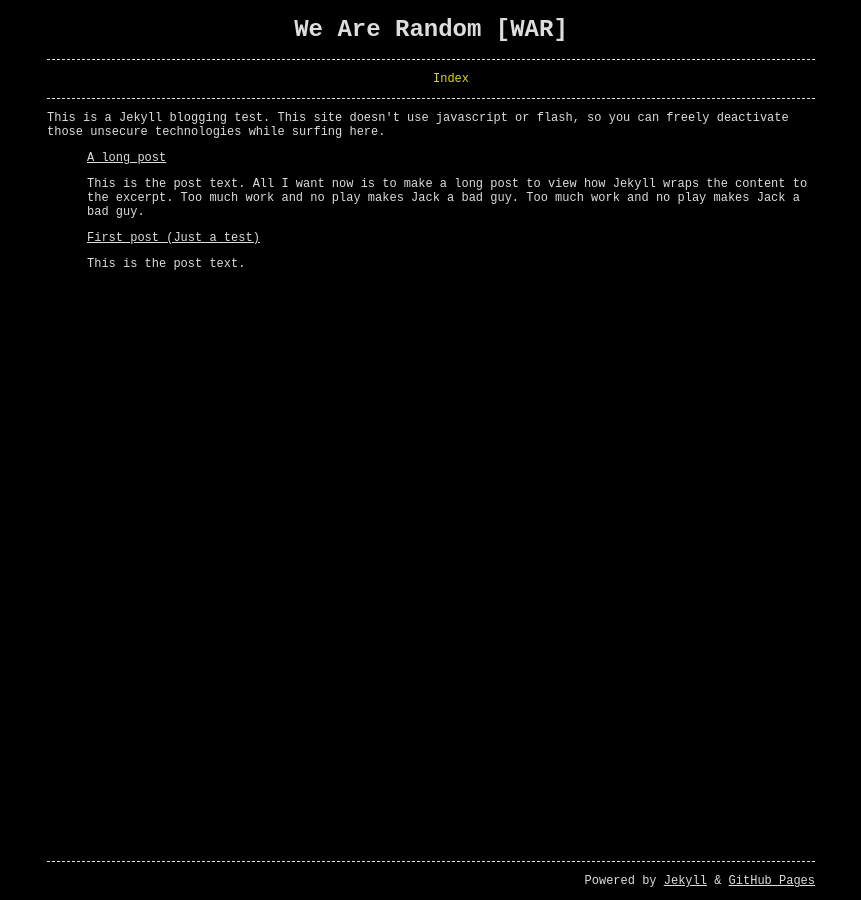
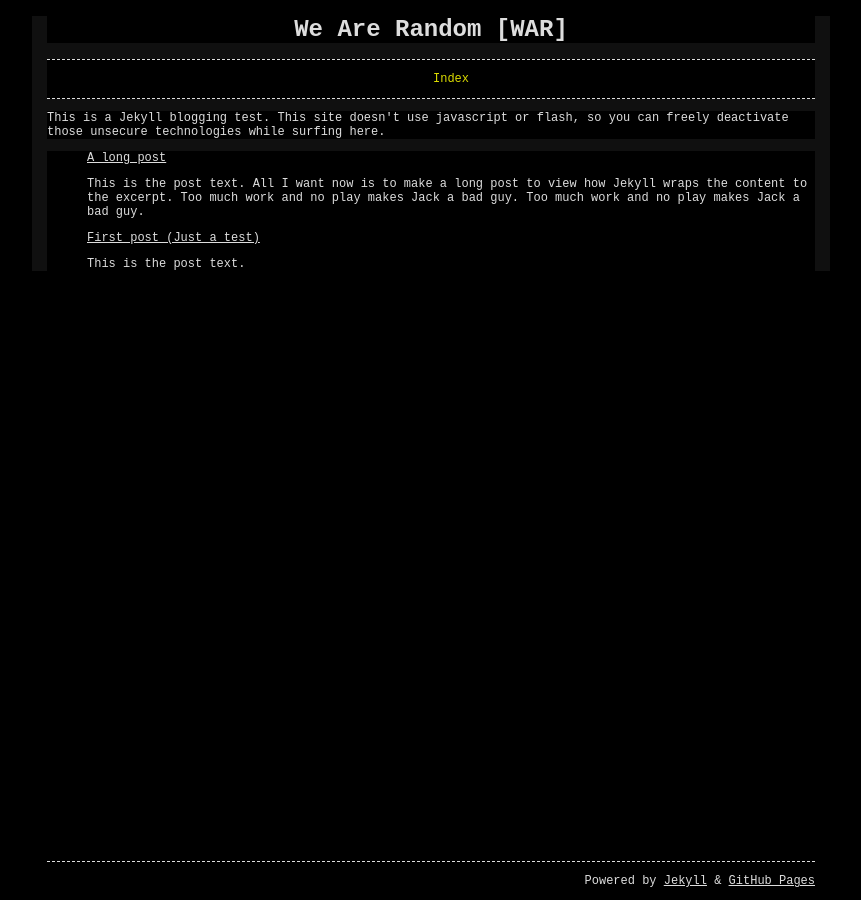
Before and after one commit to wearerandom/wearerandom.github.io, a Jekyll site: the page built from index.html, in a window 1280 px wide. Shown: the whole page, without its empty margins (209-1070 px from the left). Built offline with Jekyll 4.4.1, drawn with Linux system fonts in a browser that asks for light colours.

Commit message:
Update _styles.scss

```diff
--- a/_sass/_styles.scss
+++ b/_sass/_styles.scss
@@ -7,6 +7,8 @@
 
 body.wrap{
     width: 768px;
+    background-color: #101010;
+    color: #909090;
     padding-right:15px;
     padding-left:15px;
     margin-right:auto;
```
